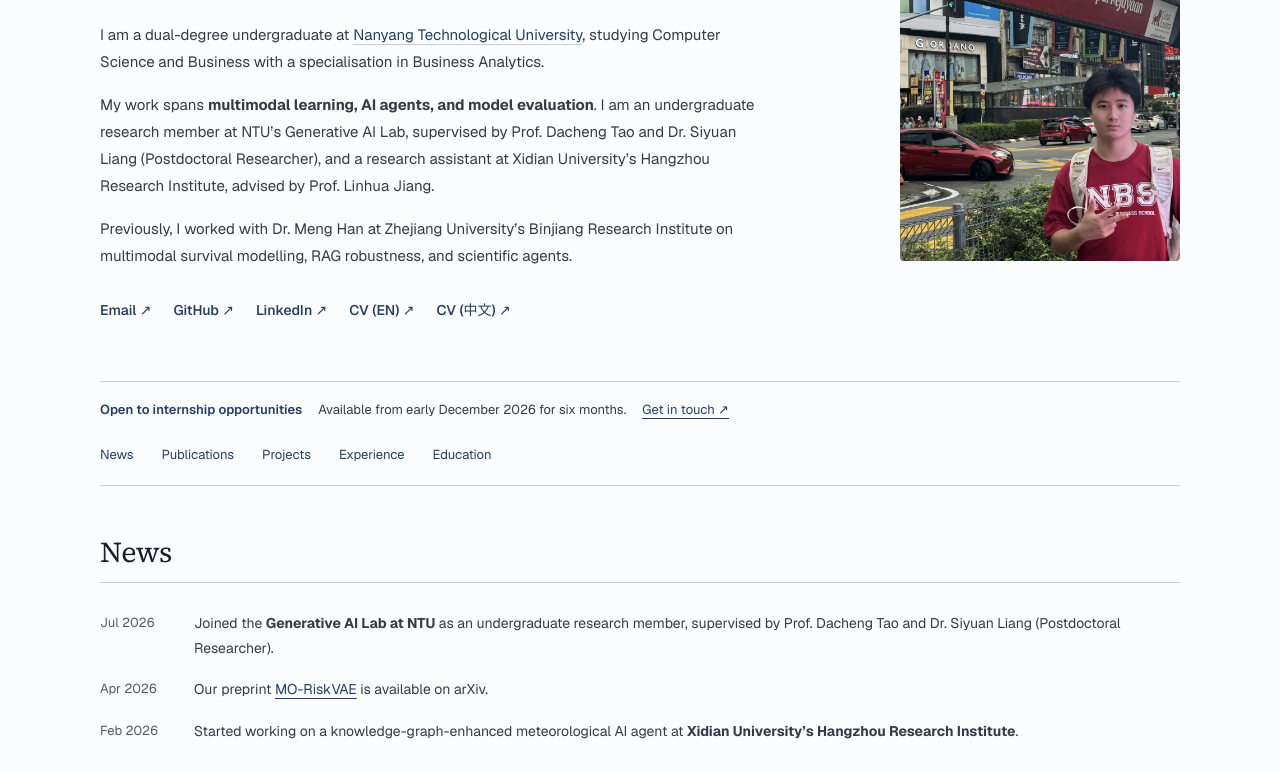
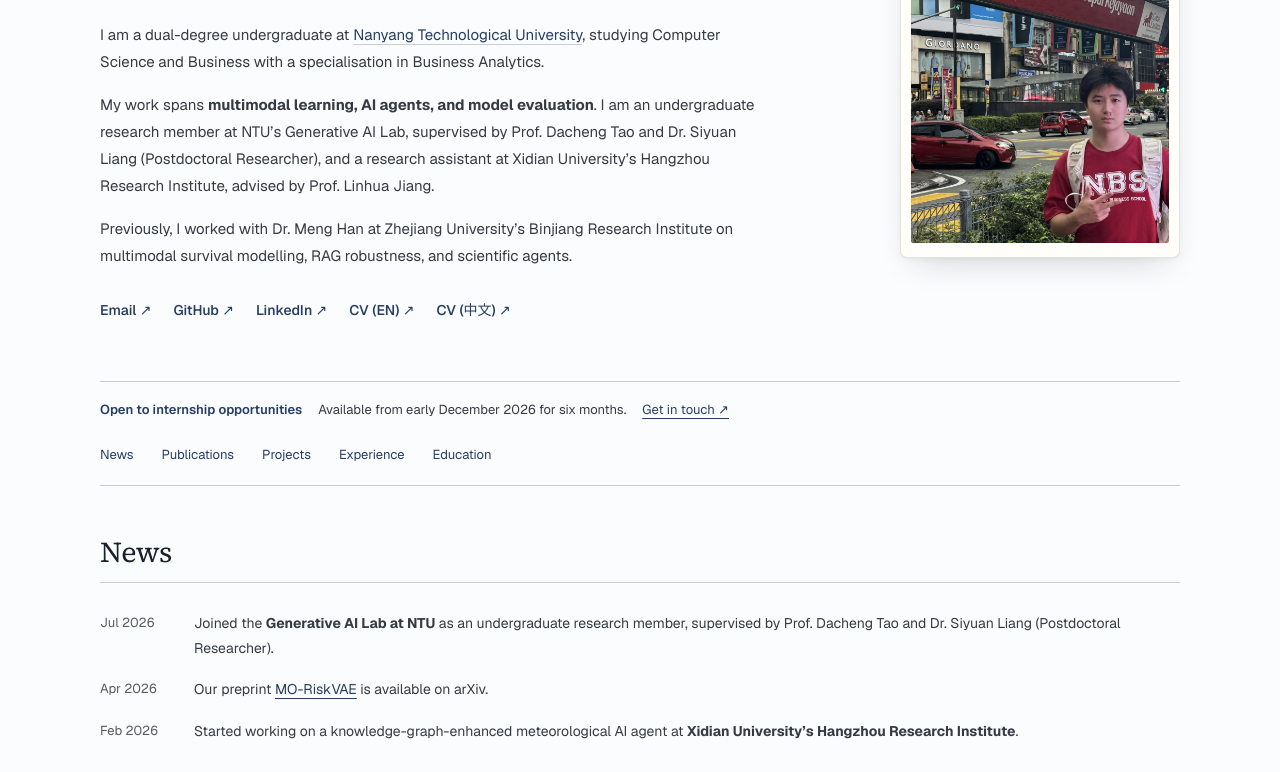
Before and after one commit to HZHANG086/HZHANG086.github.io, a plain HTML site: page index.html in a window 1280 px wide. Shown: the part 274-1046 px from the top of the page. Drawn offline with nearby package versions, Linux system fonts and the light colour scheme.

Commit message:
Frame portrait with warm mat and subtle shadow

```diff
--- a/styles.css
+++ b/styles.css
@@ -188,6 +188,16 @@ footer { font-size: 11px; }
 .academic-note>a { display: flex; margin-top: 8px; }
 
 /* Personal photograph, kept in its original composition. */
-.portrait-profile { display: block; padding: 0; margin: 12px 0 0; max-width: 300px; }
-.portrait-profile img { display: block; width: 100%; height: auto; border-radius: 4px; }
+.portrait-profile {
+ display: block;
+ align-self: start;
+ padding: 10px 10px 14px;
+ margin: 12px 0 0;
+ max-width: 300px;
+ background: #fffefa;
+ border: 1px solid rgba(66, 60, 48, .14);
+ border-radius: 7px;
+ box-shadow: 0 2px 5px rgba(35, 38, 43, .035), 0 14px 32px -14px rgba(35, 38, 43, .22);
+}
+.portrait-profile img { display: block; width: 100%; height: auto; border-radius: 2px; outline: 1px solid rgba(35, 38, 43, .06); outline-offset: -1px; }
 @media(min-width:60rem) { .hero { grid-template-columns: minmax(0,1fr) 280px; gap: 48px; } .portrait-profile { margin-top: 48px; } }
```
